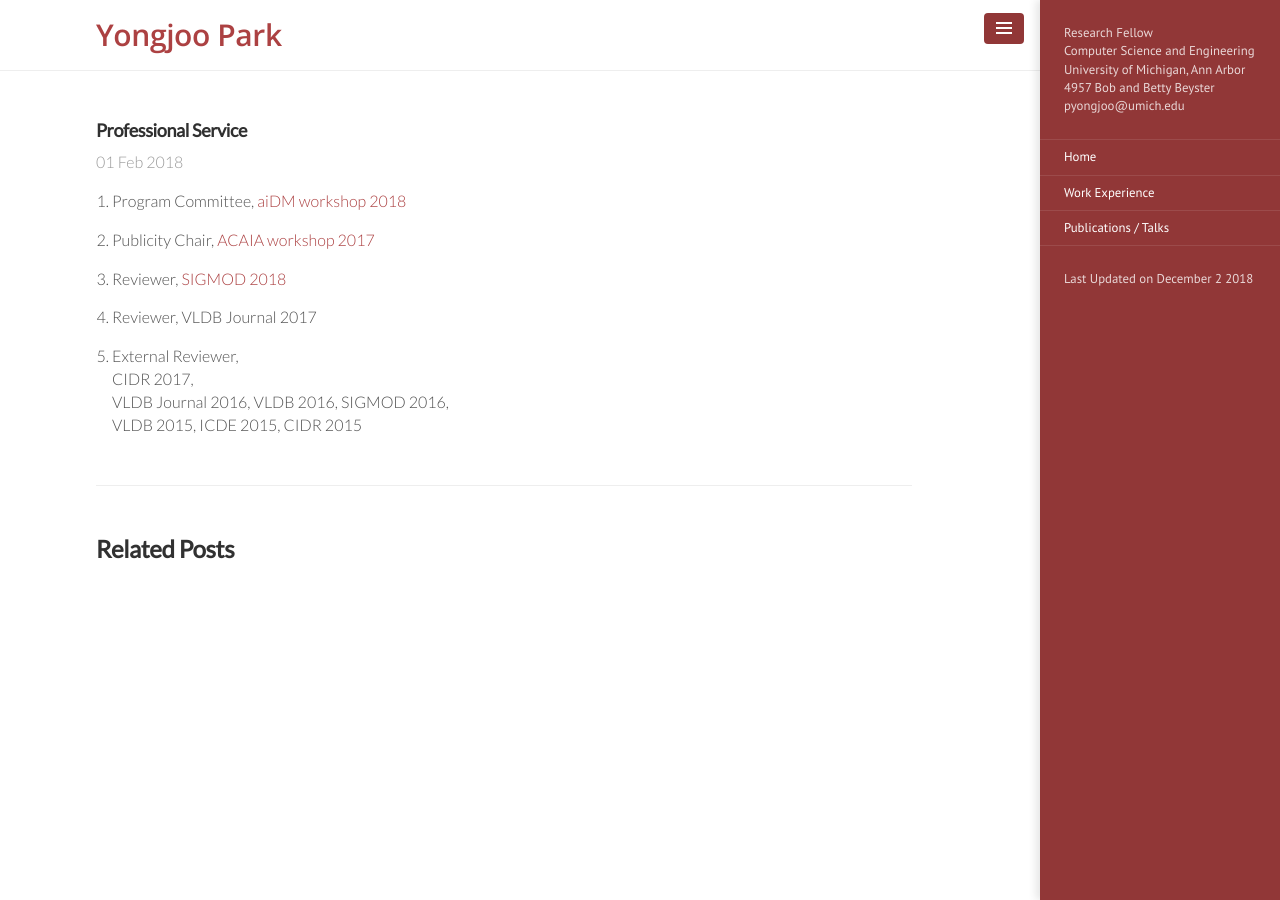
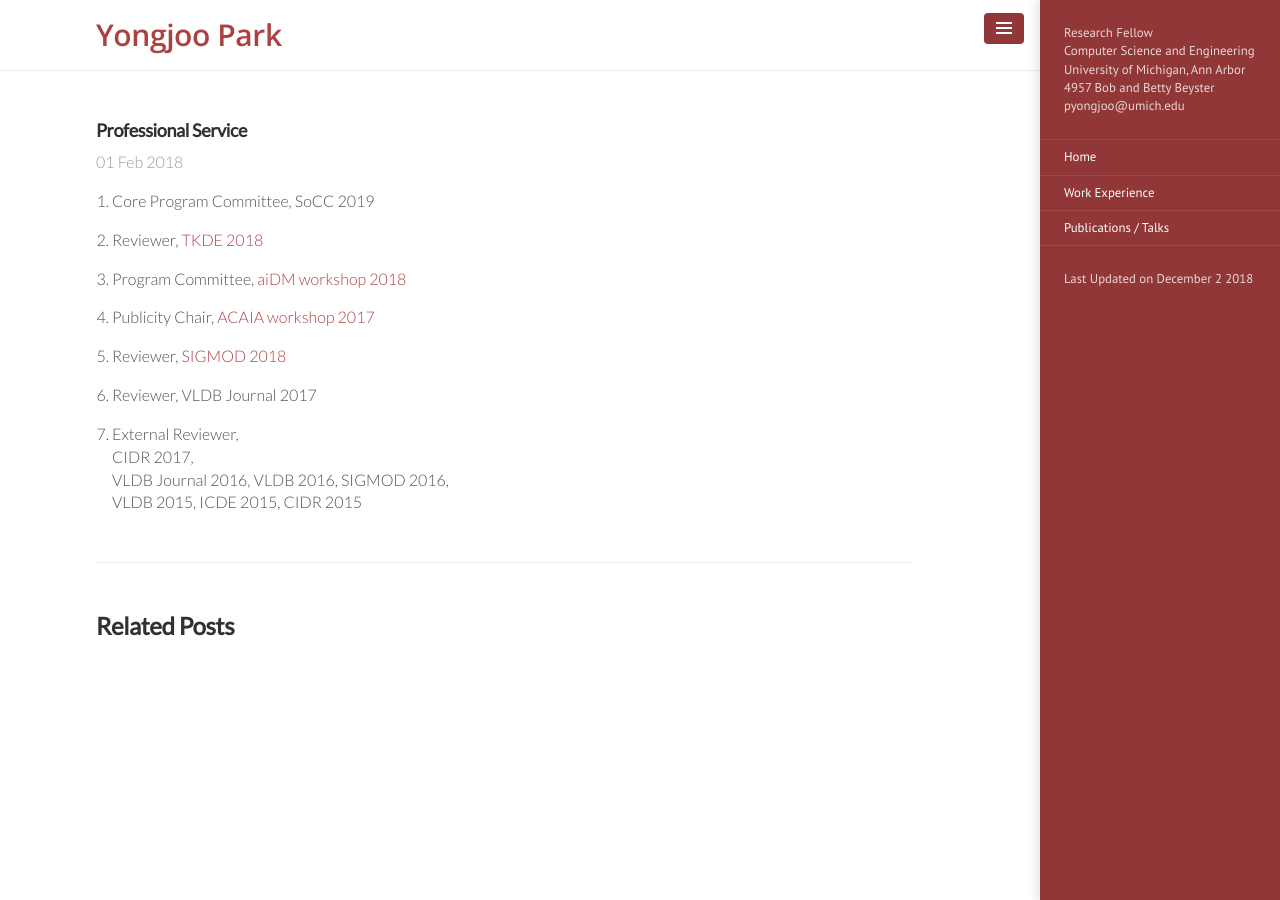
Before and after one commit to pyongjoo/pyongjoo.github.io, a Jekyll site: the page built from _texts/2018-02-01-services.md, in a window 1280 px wide. Built offline with Jekyll 4.4.1, drawn with Linux system fonts in a browser that asks for light colours.

Commit message:
Update 2018-02-01-services.md

```diff
--- a/_texts/2018-02-01-services.md
+++ b/_texts/2018-02-01-services.md
@@ -2,6 +2,10 @@
 layout: post
 title: Professional Service
 ---
+
+1. Core Program Committee, SoCC 2019
+
+1. Reviewer, [TKDE 2018](https://www.computer.org/web/tkde)
 
 1. Program Committee, [aiDM workshop 2018](http://www.aidm-conf.org)
 
```
